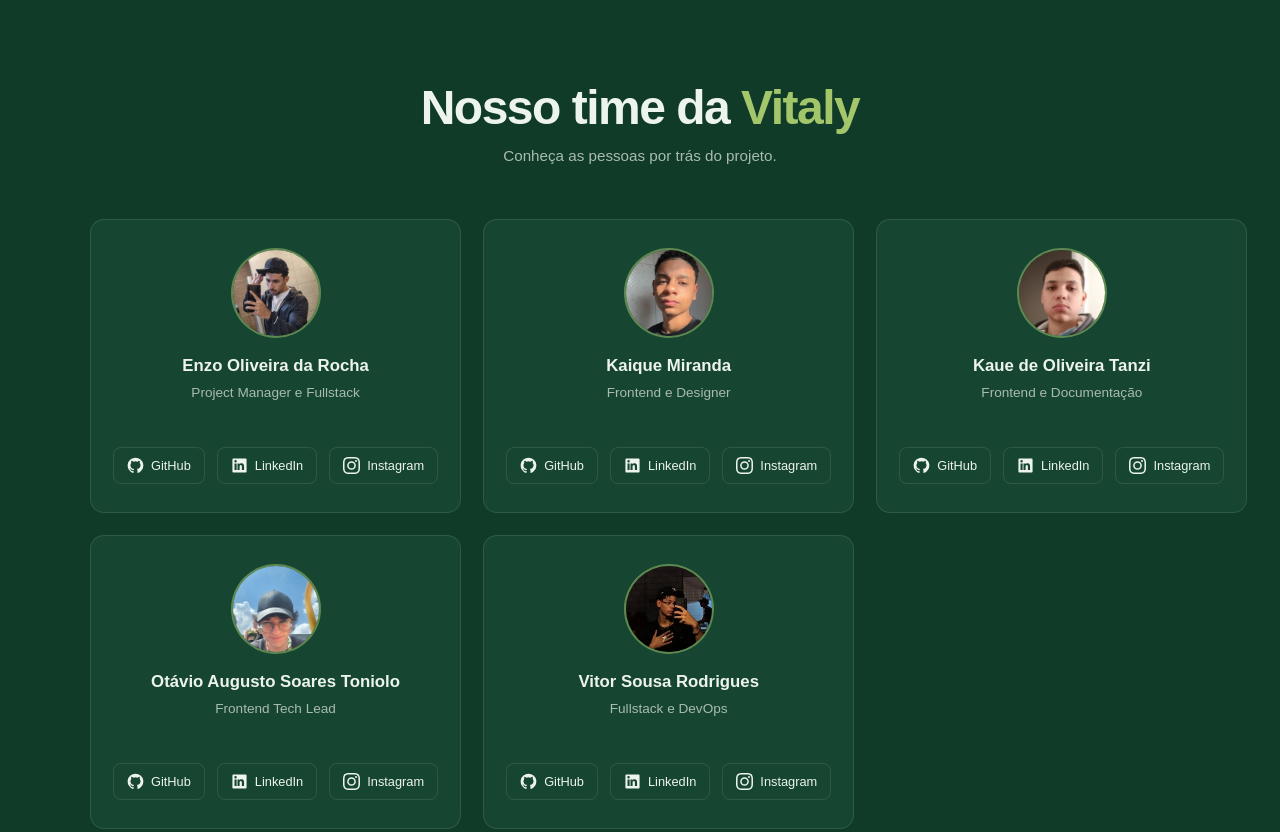
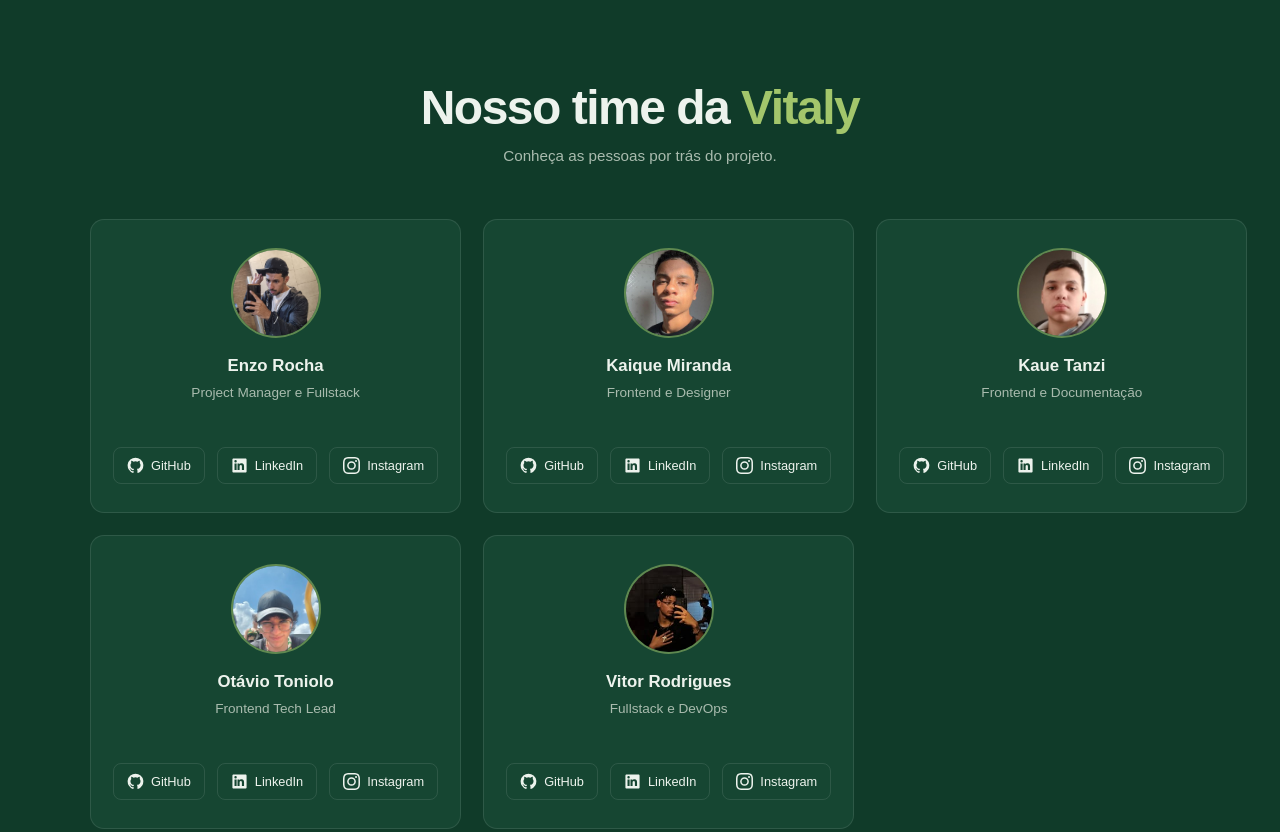
Before and after one commit to Enzo1rocha/Vitaly-Integrantes-Pagina, a plain HTML site: page index.html in a window 1280 px wide. Shown: the top 832 px of the page. Drawn offline with Linux system fonts and the light colour scheme.

Commit message:
fix(nomes): trocando nomes

```diff
--- a/index.html
+++ b/index.html
@@ -217,7 +217,7 @@
     <script>
         const members = [
             {
-                name: "Enzo Oliveira da Rocha",
+                name: "Enzo Rocha",
                 role: "Project Manager e Fullstack",
                 initials: "ER",
                 photo: "./assets/images/enzo2.jpeg",
@@ -235,7 +235,7 @@
                 instagram: "https://www.instagram.com/_kaique_mssilva/"
             },
             {
-                name: "Kaue de Oliveira Tanzi",
+                name: "Kaue Tanzi",
                 role: "Frontend e Documentação",
                 initials: "KT",
                 photo: "./assets/images/kaue.png",
@@ -244,7 +244,7 @@
                 instagram: "https://www.instagram.com/tanzikaue7/"
             },
             {
-                name: "Otávio Augusto Soares Toniolo",
+                name: "Otávio Toniolo",
                 role: "Frontend Tech Lead",
                 initials: "OT",
                 photo: "./assets/images/otavio.png",
@@ -253,7 +253,7 @@
                 instagram: "https://www.instagram.com/otavioaust/"
             },
             {
-                name: "Vitor Sousa Rodrigues",
+                name: "Vitor Rodrigues",
                 role: "Fullstack e DevOps",
                 initials: "VR",
                 photo: "./assets/images/vitor.jpg",
```
